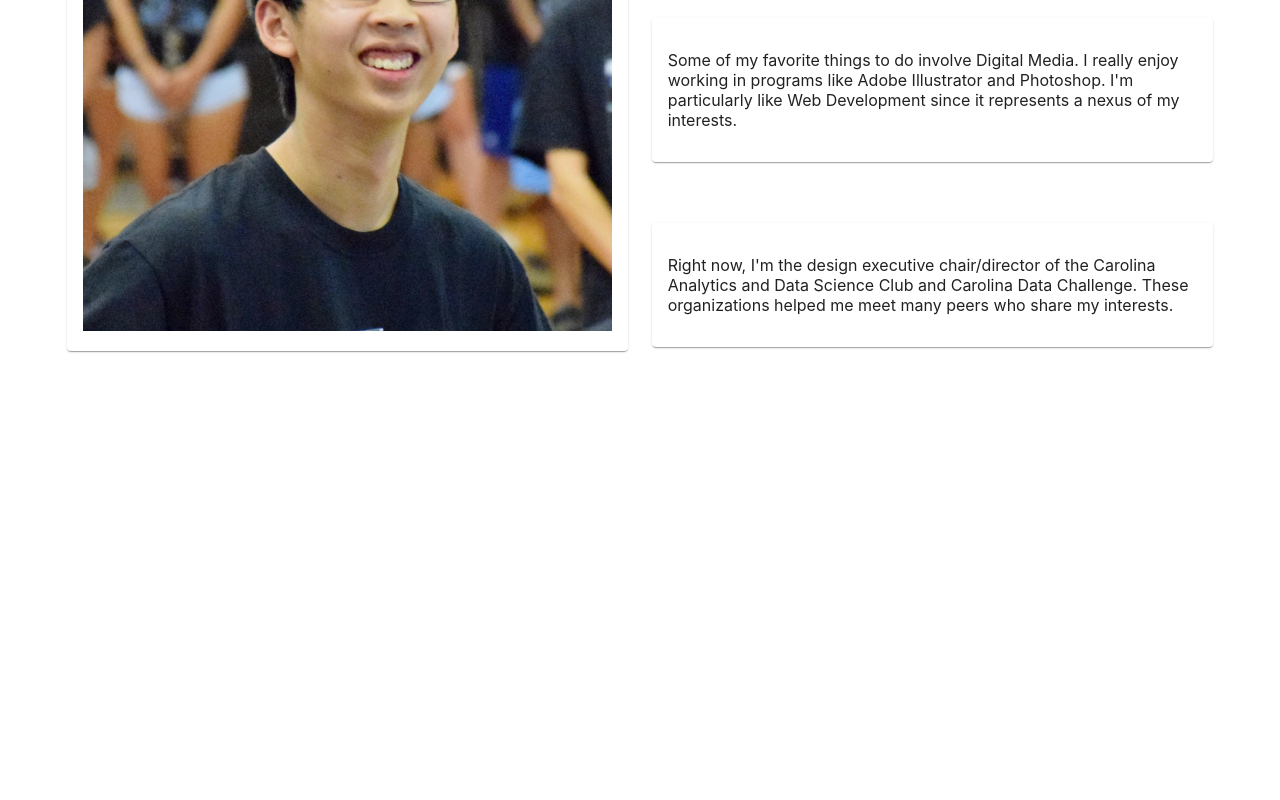
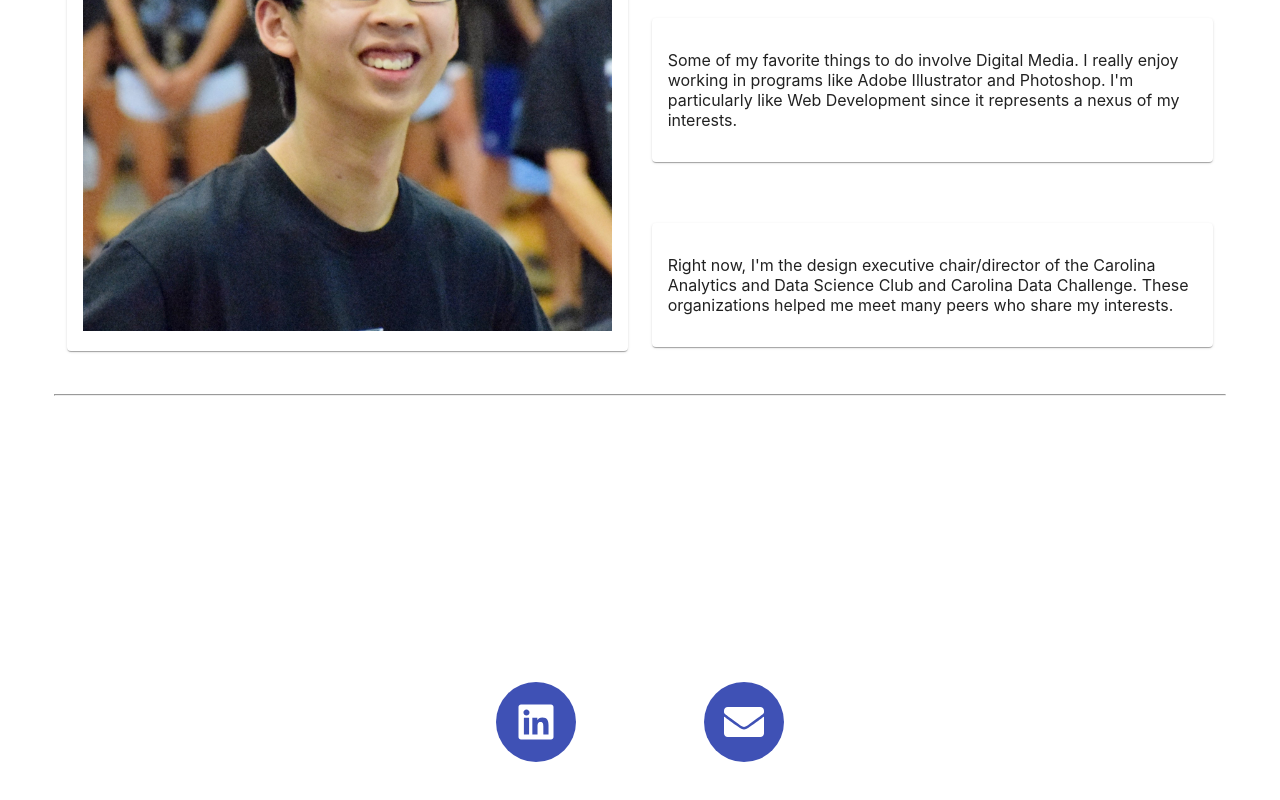
Before and after one commit to lucashzhang/lucashzhang.github.io-v1, a React (Create React App) app: page / in a window 1280 px wide. Shown: the part 2071-2871 px from the top of the page. Before the commit the page ends 2433 px from the top, so only its background shows below. Built offline with nearby package versions, Linux system fonts and the light colour scheme.

Commit message:
Put basic contact information on the site

```diff
--- a/src/components/HomePage.tsx
+++ b/src/components/HomePage.tsx
@@ -1,6 +1,7 @@
 import React, { Component } from 'react';
 import HomePageIntro from './HomePageIntro';
 import HomePageAbout from './HomePageAbout';
+import HomePageContact from './HomePageContact';
 import '../css/HomePage.css';
 
 export interface Prop {
@@ -20,6 +21,9 @@ class DesignPage extends Component<Prop, State> {
             <HomePageIntro></HomePageIntro>
             <hr className="homepage-divider"/>
             <HomePageAbout></HomePageAbout>
+            <hr className="homepage-divider"/>
+            <HomePageContact></HomePageContact>
+
         </div>
     }
 }
--- /dev/null
+++ b/src/components/HomePageContact.tsx
@@ -0,0 +1,33 @@
+import React, { Component } from 'react';
+import { Tooltip, Fab } from '@material-ui/core';
+import { FaLinkedin, FaEnvelope } from 'react-icons/fa';
+import '../css/HomePageContact.css';
+
+export interface Prop {
+}
+
+export interface State {
+}
+
+class HomepageContact extends Component<Prop, State> {
+
+    render = () => {
+        return <div className="homepage-section" id="contact">
+            <h3 className="homepage-section-title">Contact</h3>
+            <div className="homepage-section-body homepage-contact-fabs">
+                <Tooltip title="My Linkedin">
+                    <Fab color="primary" href="https://www.linkedin.com/in/lucashzhang" target="_blank">
+                        <FaLinkedin></FaLinkedin>
+                    </Fab>
+                </Tooltip>
+                <Tooltip title="My Email">
+                    <Fab color="primary" href="mailto:lhzhang@live.unc.edu">
+                        <FaEnvelope></FaEnvelope>
+                    </Fab>
+                </Tooltip>
+            </div>
+        </div>
+    }
+}
+
+export default HomepageContact;
--- /dev/null
+++ b/src/css/HomePageContact.css
@@ -0,0 +1,21 @@
+#contact {
+    margin-bottom: 10vh;
+}
+
+.homepage-contact-fabs {
+    display: flex;
+    flex-direction: row;
+    flex-wrap: wrap;
+    justify-content: center;
+}
+
+.homepage-contact-fabs .MuiFab-root {
+    font-size: 5vh;
+    width: 10vh;
+    height: 10vh;
+    min-width: 45px;
+    min-height: 45px;
+    margin-left: 5vw;
+    margin-right: 5vw;
+    box-shadow: none;
+}
```
